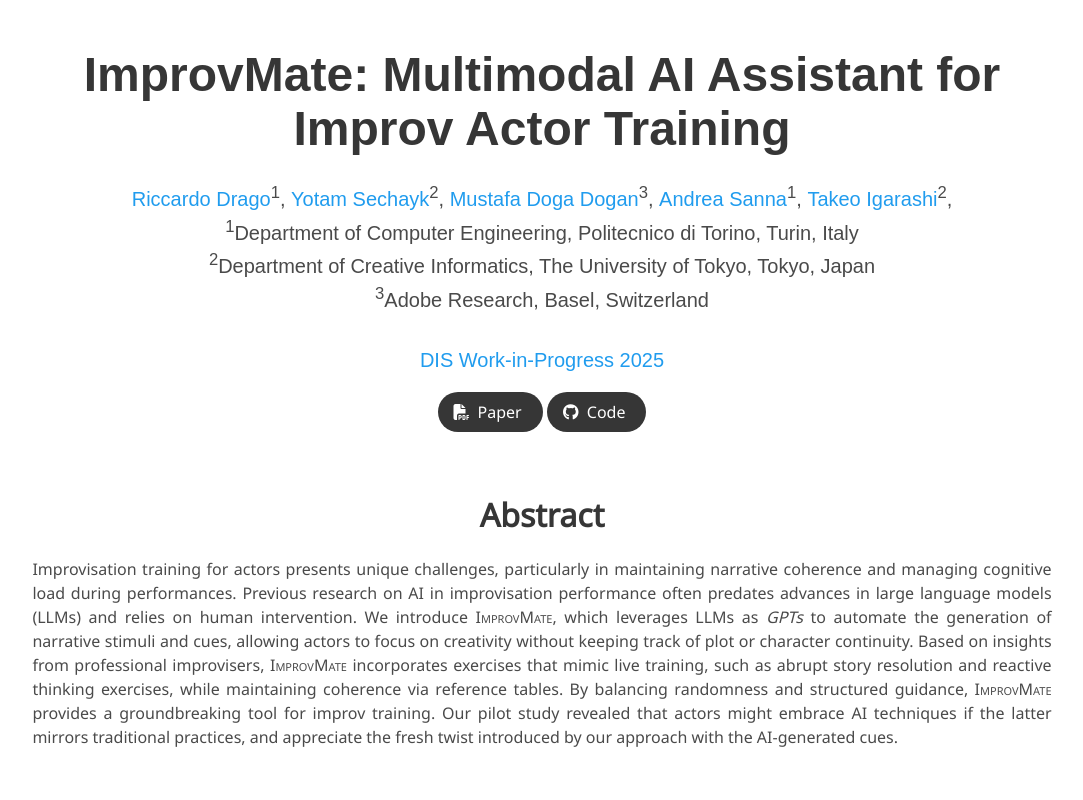
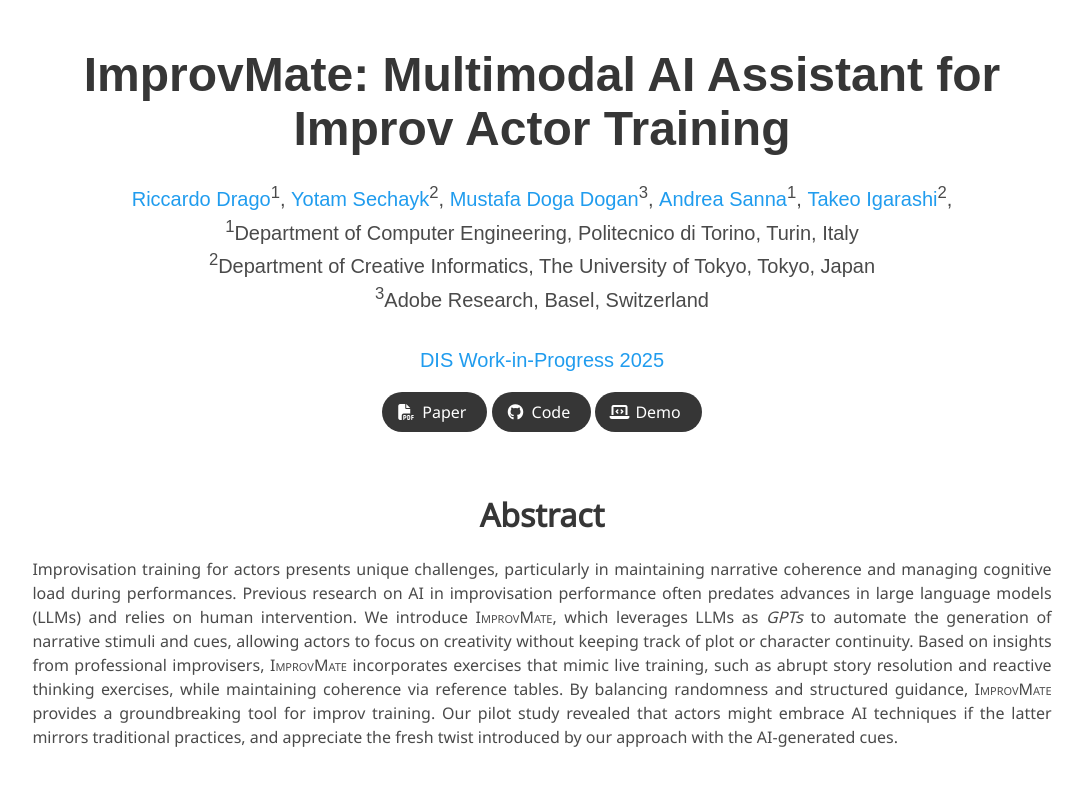
Before and after one commit to improvmate/improvmate.github.io, a plain HTML site: page index.html in a window 1280 px wide. Shown: the top 800 px of the page, without its empty margins (98-1181 px from the left). Drawn offline with nearby package versions, Linux system fonts and the light colour scheme; some icons are missing; a web font is replaced by a local one.

Commit message:
Added demo and code buttons

```diff
--- a/index.html
+++ b/index.html
@@ -3,7 +3,8 @@
 
 <head>
     <meta charset="utf-8">
-    <meta name="description" content="AI-powered tool for solo improvisation training with dynamic story generation and creative prompts">
+    <meta name="description"
+        content="AI-powered tool for solo improvisation training with dynamic story generation and creative prompts">
     <meta name="keywords" content="improvisation, acting, AI, training, multimodal, LLM">
     <meta name="viewport" content="width=device-width, initial-scale=1">
     <title>ImprovMate: Multimodal AI Assistant for Improv Actor Training</title>
@@ -94,12 +95,22 @@
                                 </span>
                                 <!-- Code Link. -->
                                 <span class="link-block">
-                                    <a href="https://tomfluff.github.io/ImprovMate/" target="_blank"
+                                    <a href="https://github.com/tomfluff/ImprovMate/" target="_blank"
                                         class="external-link button is-normal is-rounded is-dark">
                                         <span class="icon">
                                             <i class="fab fa-github"></i>
                                         </span>
                                         <span>Code</span>
+                                    </a>
+                                </span>
+                                <!-- Demo Link. -->
+                                <span class="link-block">
+                                    <a href="https://tomfluff.github.io/ImprovMate/" target="_blank"
+                                        class="external-link button is-normal is-rounded is-dark">
+                                        <span class="icon">
+                                            <i class="fas fa-laptop-code"></i>
+                                        </span>
+                                        <span>Demo</span>
                                     </a>
                                 </span>
 
@@ -270,9 +281,9 @@
                     <div class="content">
                         <p>
                             This website is built on top of the <a
-                                href="https://github.com/nerfies/nerfies.github.io">Nerfies template</a>, <a rel="license"
-                                    href="http://creativecommons.org/licenses/by-sa/4.0/">Creative
-                                    Commons Attribution-ShareAlike 4.0</a> International License.
+                                href="https://github.com/nerfies/nerfies.github.io">Nerfies template</a>, <a
+                                rel="license" href="http://creativecommons.org/licenses/by-sa/4.0/">Creative
+                                Commons Attribution-ShareAlike 4.0</a> International License.
                         </p>
                     </div>
                 </div>
```
